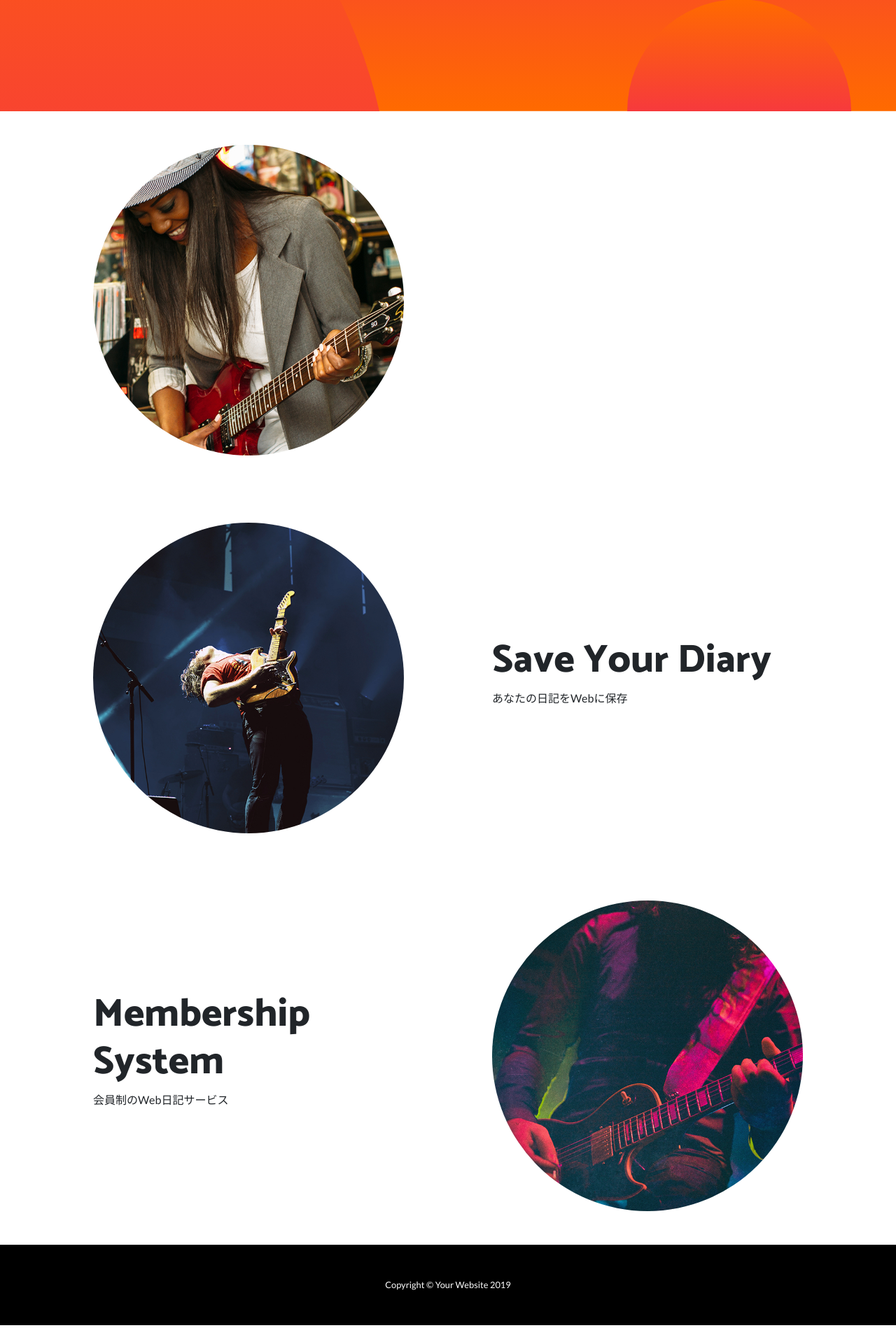
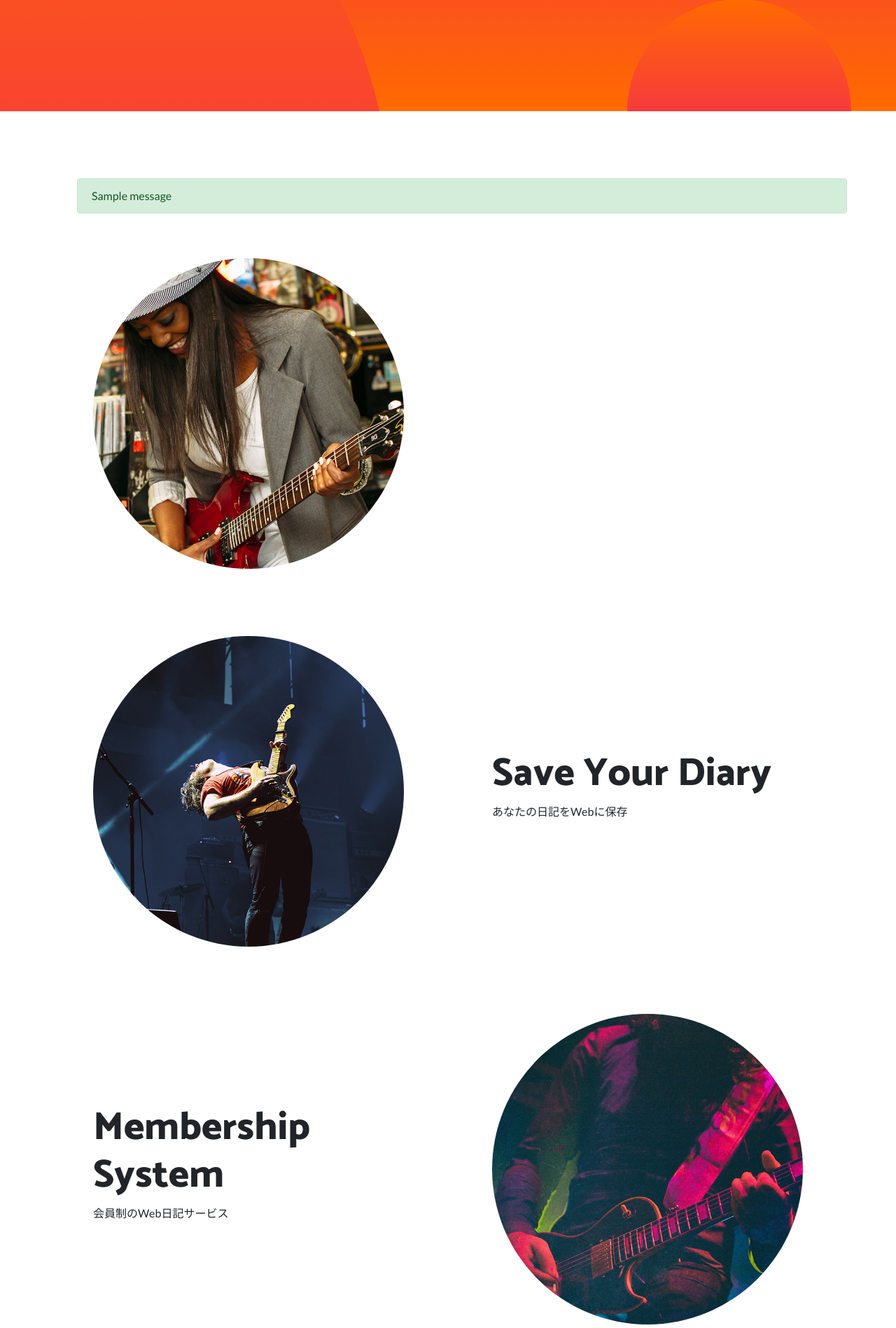
Before and after one commit to masayuki1984/Python-Django, a Django app: page / in a window 1280 px wide. Shown: the part 528-2426 px from the top of the page at 70% size. Run offline with Django 3.2, Linux system fonts and the light colour scheme; tables that the repository leaves empty hold one stand-in row (values such as "Sample post"); one stand-in notice (Sample message) is shown; some libraries are stand-ins or nearby versions.

Commit message:
メール送信時に画面に送信完了メッセージを表示させる。

```diff
--- a/diary/templates/base.html
+++ b/diary/templates/base.html
@@ -54,6 +54,22 @@
 
       {% block header %}{% endblock %}
 
+      {% if messages %}
+        <div class="container">
+          <div class="row">
+            <div class="my-div-style w-100">
+              <ul class="messages" style="list-style: none;">
+                {% for message in messages %}
+                <li {% if message.tags %} class="{{ message.tags }}" {% endif %}>
+                  {{ message }}
+                </li>
+                {% endfor %}
+              </ul>
+            </div>
+          </div>
+        </div>
+      {% endif %}
+
       {% block contents %}{% endblock %}
 
       <!-- Footer -->
--- a/diary/views.py
+++ b/diary/views.py
@@ -2,6 +2,7 @@ import logging
 
 from django.urls import reverse_lazy
 from django.views import generic
+from django.contrib import messages
 from .forms import InquiryForm
 
 logger = logging.getLogger(__name__)
@@ -16,5 +17,6 @@ class InquiryView(generic.FormView):
 
     def form_valid(self, form):
         form.send_email()
+        messages.success(self.request, 'メッセージを送信しました。')
         logger.info('Inquiry sent by {}'.format(form.cleaned_data['name']))
         return super().form_valid(form)
```
Also changed, not shown: private_diary/settings_common.py (+8 -0 lines).
